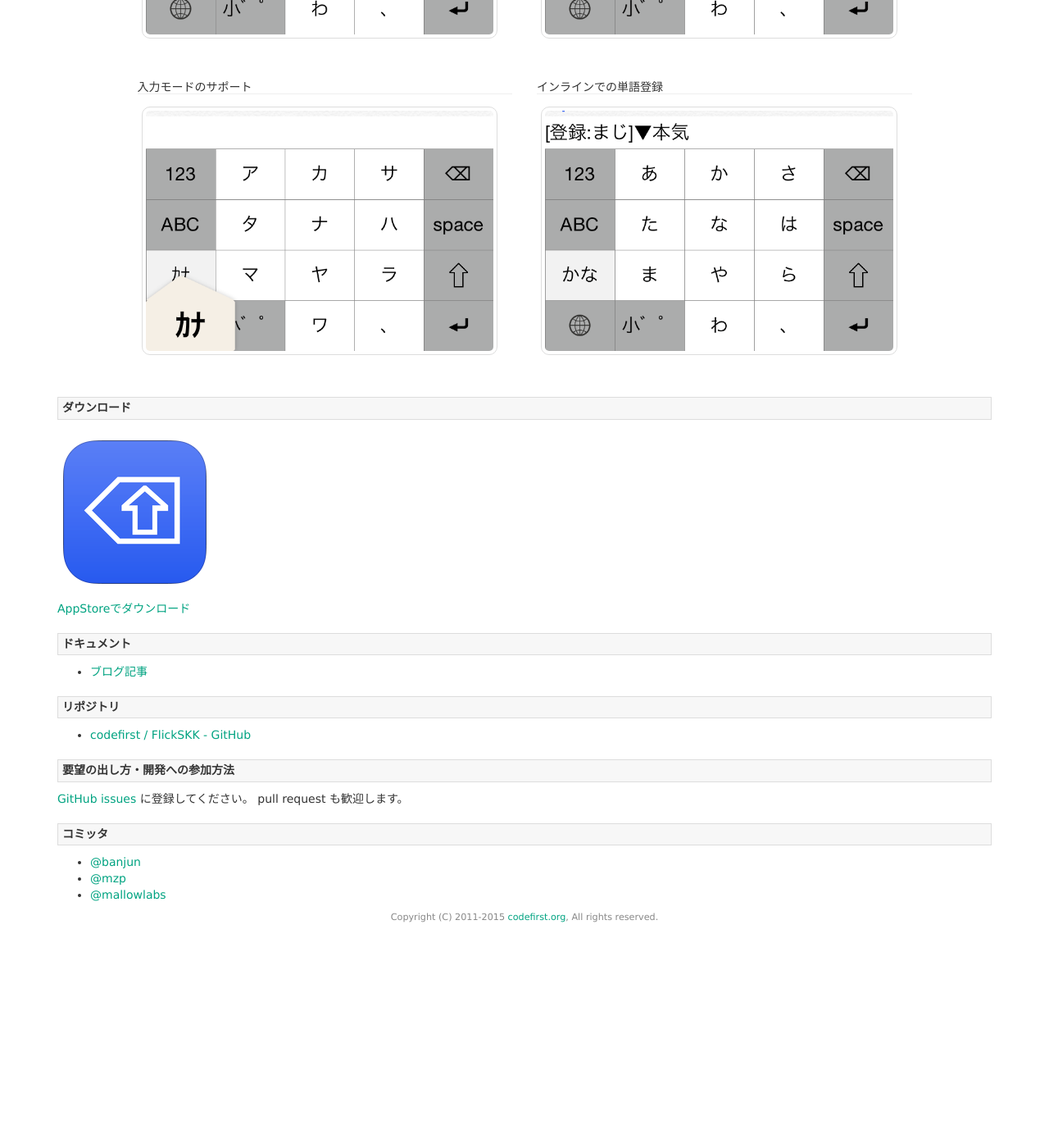
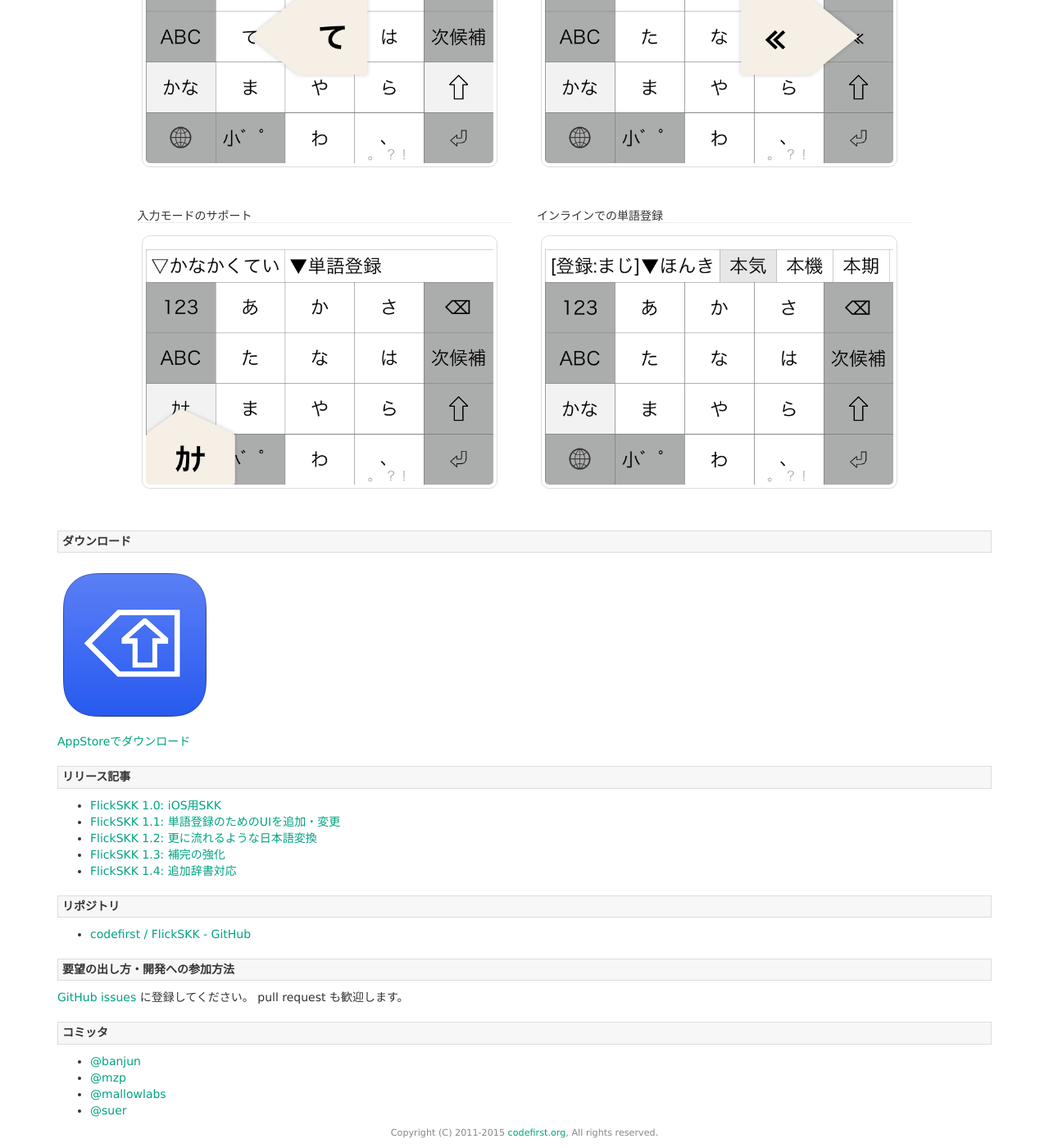
Before and after one commit to codefirst/codefirst.github.io, a Jekyll site: the page built from FlickSKK/index.md, in a window 1280 px wide and 1400 px high, scrolled down 1448 px. Shown: the whole window at 82% size. Built offline with Jekyll 4.4.1, drawn with Linux system fonts in a browser that asks for light colours; nearby versions of some CDN libraries; a script that is not in the unit is left out; comment, search, counter and statistics services are not loaded; before the commit the page ends 2585 px from its top, so only the background shows below that; some of the changed text lies outside the part shown.

Commit message:
update screenshots and links for FlickSKK 1.4

```diff
--- a/FlickSKK/index.md
+++ b/FlickSKK/index.md
@@ -10,12 +10,12 @@
   FlickSKKはiOS用のSKK(Simple Kana to Kanji conversion program)です。 SKKの使い勝手をそのままに、iPhoneで使いやすいようにフリック入力に対応しています。
 
 github_project: FlickSKK
-commiters: ["banjun","mzp","mallowlabs"]
+commiters: ["banjun","mzp","mallowlabs","suer"]
 
 features:
  - name: フリック入力
    image: imgs/flick_input.png
- - name: 単文節変換
+ - name: ダイナミック変換 + 単文節変換
    image: imgs/conv.png
  - name: 入力モードのサポート
    image: imgs/input_mode.png
@@ -30,6 +30,10 @@
 
 [AppStoreでダウンロード](https://itunes.apple.com/jp/app/flickskk/id944678753?mt=8)
 
-### ドキュメント
+### リリース記事
 
- * [ブログ記事](http://mzp.hatenablog.com/entry/2014/12/12/005344)
+ * [FlickSKK 1.0: iOS用SKK](http://mzp.hatenablog.com/entry/2014/12/12/005344)
+ * [FlickSKK 1.1: 単語登録のためのUIを追加・変更](http://mzp.hatenablog.com/entry/2015/01/31/114633)
+ * [FlickSKK 1.2: 更に流れるような日本語変換](http://mzp.hatenablog.com/entry/2015/02/25/203025)
+ * [FlickSKK 1.3: 補完の強化](http://mzp.hatenablog.com/entry/2015/04/29/135124)
+ * [FlickSKK 1.4: 追加辞書対応](http://mzp.hatenablog.com/entry/2015/07/18/072735)
```
Also changed, not shown: FlickSKK/imgs/conv.png, FlickSKK/imgs/flick_input.png, FlickSKK/imgs/input_mode.png, FlickSKK/imgs/ss.png, FlickSKK/imgs/ss_all.png, FlickSKK/imgs/word_register.png.
